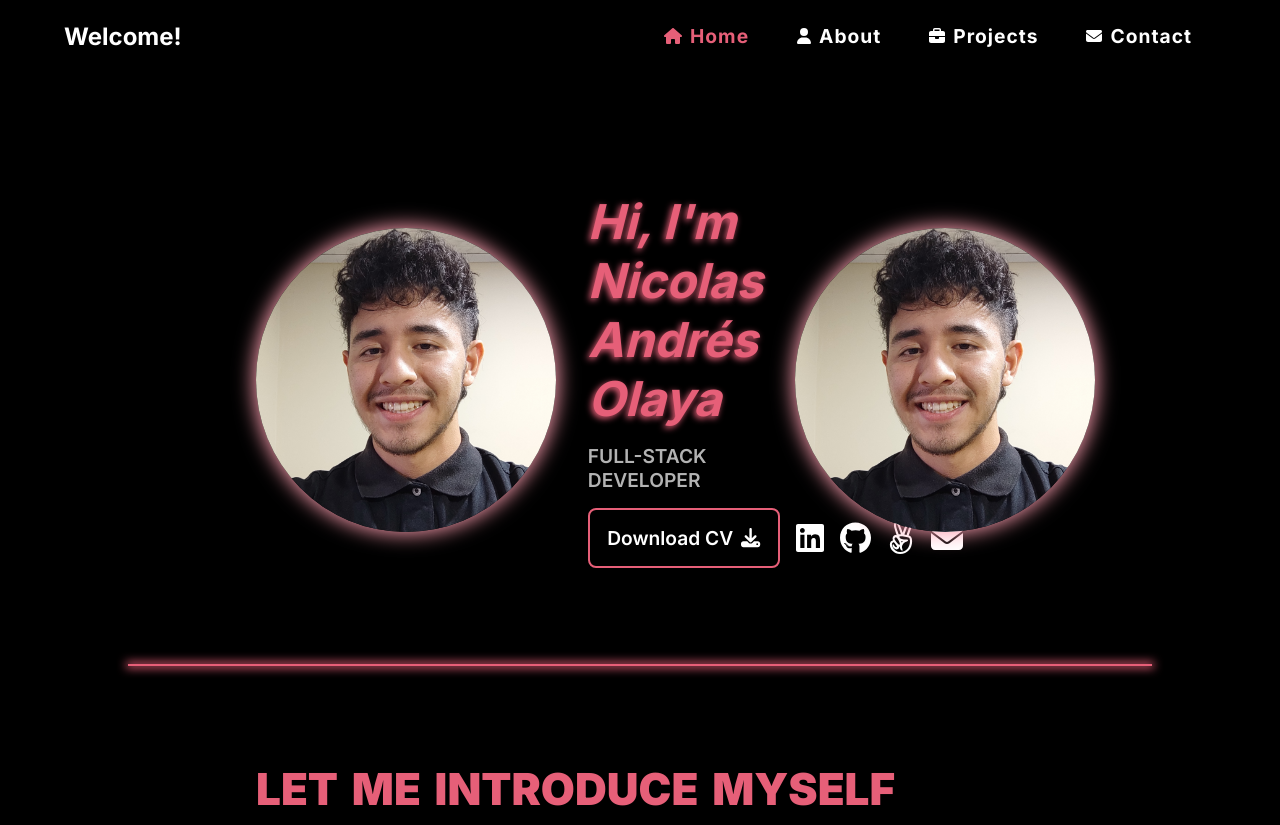
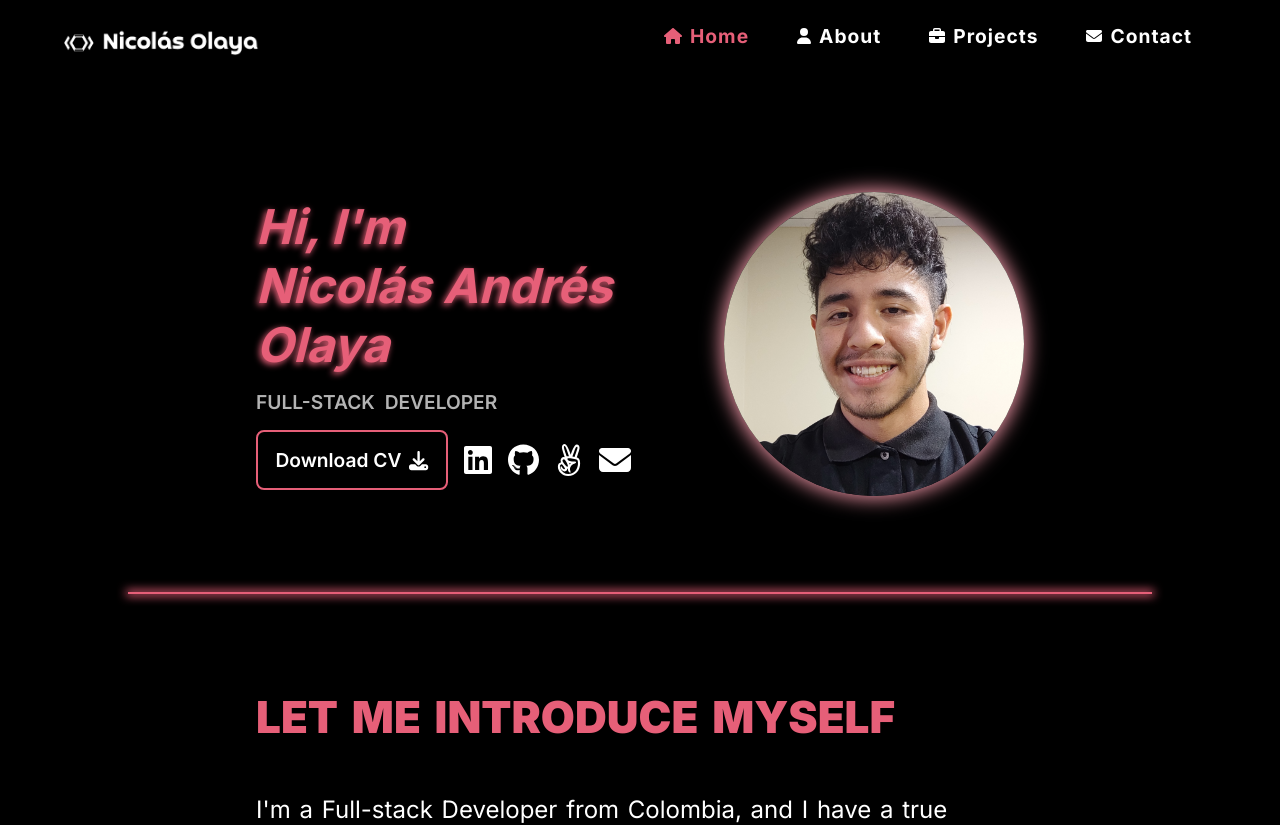
Before and after one commit to NicolasAndrehh/Nicolas-Portfolio, a React (Vite) app: page / in a window 1280 px wide. Shown: the top 825 px of the page. Built offline with nearby package versions, Linux system fonts and the light colour scheme.

Commit message:
Add logo and fix responsive issues

```diff
--- a/src/components/about/about.jsx
+++ b/src/components/about/about.jsx
@@ -55,13 +55,19 @@ const About = () => (
 
       <h4>Some interesting things about me:</h4>
       <ul>
-        <li>I love workout, you could even say that I&apos;m a gymrat</li>
-        <li>I enjoy watching all kind of anime</li>
-        <li>I&apos;m 20 years old</li>
         <li>
+          I take great pleasure in upholding a healthy lifestyle and regularly hitting the gym.
+        </li>
+        <li>
+          Anime totally captures my interest, and I really enjoy checking
+          out a diverse range of genres it has to offer.
+        </li>
+        <li>At the age of 20, I&apos;m embarking on a journey filled with learning and growth.</li>
+        <li>
+          My native language is
+          {' '}
           <span className="strong">Spanish</span>
-          {' '}
-          is my native language, and I have a solid upper-intermediate level of English
+          , and I&apos;ve also honed my English skills to a solid upper-intermediate level.
         </li>
       </ul>
 
--- a/src/components/about/about.scss
+++ b/src/components/about/about.scss
@@ -30,7 +30,7 @@
 
   p {
     font-size: 1.25rem;
-    font-weight: 500;
+    font-weight: 300;
     line-height: 1.5;
     width: 60%;
   }
@@ -45,7 +45,7 @@
 
     li {
       font-size: 1.2rem;
-      font-weight: 500;
+      font-weight: 300;
       margin-bottom: 1rem;
     }
   }
@@ -83,11 +83,6 @@
 
       .icon {
         width: 35%;
-      }
-
-      p {
-        font-size: 1.25rem;
-        font-weight: 500;
       }
 
       &:hover {
@@ -156,7 +151,7 @@
         ul {
           list-style: inside circle;
           font-size: 1.25vw;
-          font-weight: 500;
+          font-weight: 300;
           padding-top: 8%;
 
           li {
@@ -197,7 +192,7 @@
       border: 3px solid variables.$color-primary;
       box-shadow: 0 0 10px variables.$color-primary;
       border-radius: 0.5rem;
-      padding: 2rem;
+      padding: 1.5rem;
       width: 100%;
       max-width: 60rem;
 
@@ -214,7 +209,7 @@
         flex-direction: column;
         align-items: center;
         justify-content: center;
-        gap: 2rem;
+        gap: 1rem;
 
         h4 {
           font-size: 2.5rem;
@@ -225,7 +220,7 @@
 
         .experience-description {
           font-size: 1rem;
-          font-weight: 400;
+          font-weight: 300;
         }
       }
 
@@ -248,7 +243,7 @@
           ul {
             list-style: inside circle;
             font-size: 1rem;
-            font-weight: 400;
+            font-weight: 300;
             padding: 1rem 0.5rem;
             width: 80%;
           }
@@ -263,7 +258,7 @@
 
           p {
             font-size: 1rem;
-            font-weight: 400;
+            font-weight: 300;
             width: 80%;
           }
         }
@@ -356,11 +351,6 @@
             font-weight: 700;
           }
 
-          p {
-            font-size: 1rem;
-            font-weight: 400;
-          }
-
           .end-date {
             font-size: 1.15rem;
             font-weight: 900;
@@ -374,6 +364,7 @@
         flex-direction: column;
         justify-content: space-between;
         gap: 2rem;
+        font-weight: 300;
       }
     }
 
--- a/src/components/header/header.jsx
+++ b/src/components/header/header.jsx
@@ -7,6 +7,7 @@ import {
 import { FontAwesomeIcon } from '@fortawesome/react-fontawesome';
 import React, { useEffect, useState } from 'react';
 import { NavLink } from 'react-router-dom';
+import personalLogo from '../../img/personal-logo.png';
 import './header.scss';
 
 const Header = () => {
@@ -40,7 +41,7 @@ const Header = () => {
   return (
     <header className={scrolled ? 'header scrolled' : 'header'}>
       <div className="header-group">
-        <h1>Welcome!</h1>
+        <img src={personalLogo} alt="Personal logo" className="personal-logo" />
 
         <div className="hamburger" onClick={toggleMobileNav} onKeyUp={toggleMobileNav} role="button" tabIndex={0}>
           <div className="bar" />
--- a/src/components/header/header.scss
+++ b/src/components/header/header.scss
@@ -11,7 +11,7 @@
   width: 100%;
   position: fixed;
   display: flex;
-  align-items: center;
+  align-items: flex-end;
   justify-content: space-between;
   padding: 1rem 4rem;
   background-color: #000;
@@ -19,12 +19,11 @@
 
   .header-group {
     flex: 1;
+    display: flex;
   }
 
-  h1 {
-    color: #fff;
-    font-size: 1.5rem;
-    flex: 1;
+  .personal-logo {
+    height: 1.75rem;
   }
 
   .hamburger {
--- a/src/components/home/home.jsx
+++ b/src/components/home/home.jsx
@@ -32,7 +32,7 @@ const Home = () => (
           {' '}
           <br className="display-desktop" />
           <span className="name">
-            Nicolas Andrés Olaya
+            Nicolás Andrés Olaya
           </span>
         </h2>
         <p className="subtitle">Full-stack developer</p>
--- a/src/components/home/home.scss
+++ b/src/components/home/home.scss
@@ -5,6 +5,10 @@
   max-height: 19rem;
   border-radius: 50%;
   box-shadow: 0 0 20px 2px variables.$shadow;
+}
+
+.display-mobile {
+  display: none;
 }
 
 .homepage-section {
--- a/src/components/projects/projects.scss
+++ b/src/components/projects/projects.scss
@@ -53,6 +53,7 @@
 
         p {
           font-size: 1.1rem;
+          font-weight: 300;
           text-align: center;
         }
       }
```
Also changed, not shown: src/img/personal-logo.png (added), 1 other file (tests, documents, lock files or other folders).
